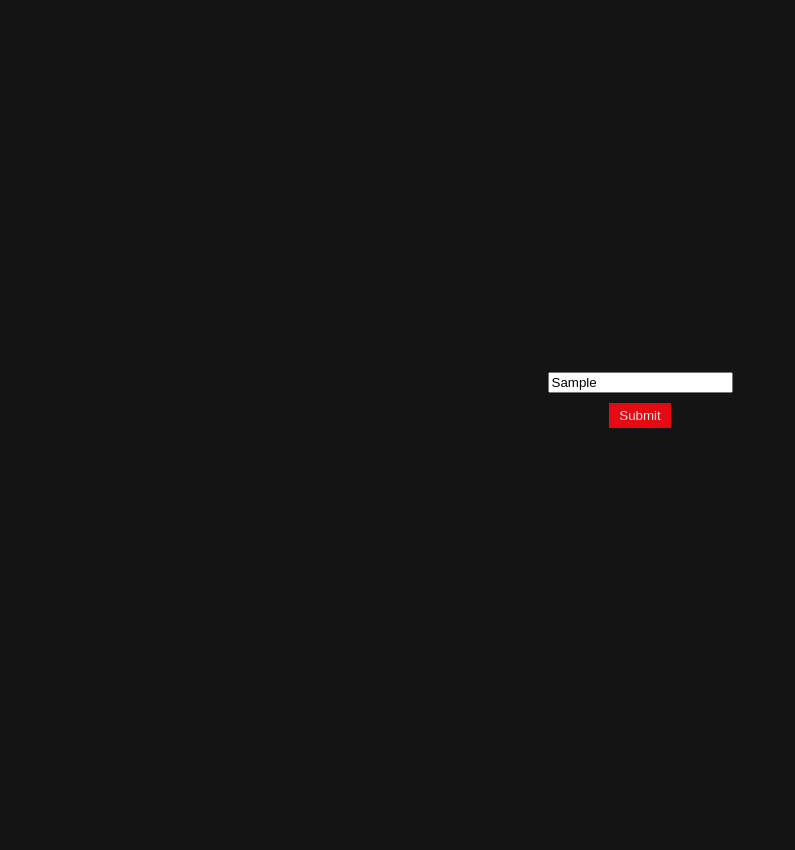
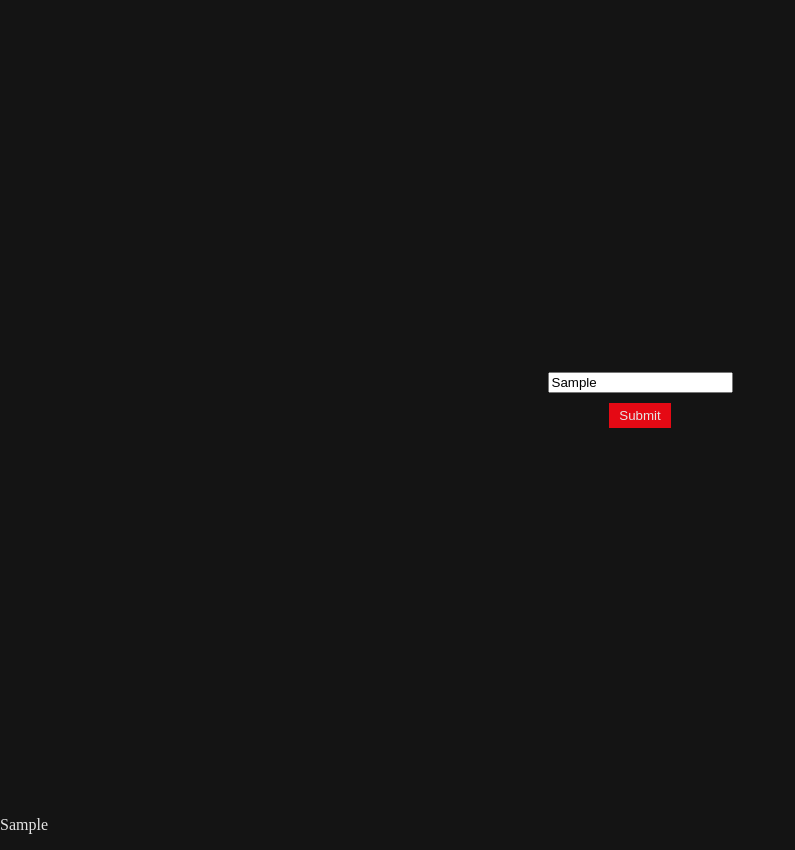
Before and after one commit to Tomixer12321/formular, a React (Create React App) app: page / in a window 1280 px wide. Both pictures are taken after typing "Sample" into the empty fields and a click on the input 639 px from the left and 415 px from the top of the page. Shown: the whole page, without its empty margins (0-795 px from the left). Before the commit the page ends 800 px from the top, so only its background shows below. Built offline with nearby package versions, Linux system fonts and the light colour scheme.

Commit message:
vzpisovanie do strankz

```diff
--- a/src/App.js
+++ b/src/App.js
@@ -1,11 +1,22 @@
 import { useState } from "react";
+
 
 const App = () => {
   const [firstName, setFirstName] = useState("");
+  const [names,setnames]=useState([])
+
 
   const forSubmit = (event) => {
     event.preventDefault();
-    console.log(firstName)
+
+    if(firstName){
+      setnames((names)=>{
+        return [...names,firstName]
+      })
+    }else{
+      console.log("napis neco")
+    }
+
   };
 
   return (
@@ -20,6 +31,10 @@ const App = () => {
         />
         <input type="submit" />
       </form>
+      {names.map((onenames,index)=>{
+          return <p key={index}>{onenames}</p>
+      })}
+
     </article>
   );
 };
```
